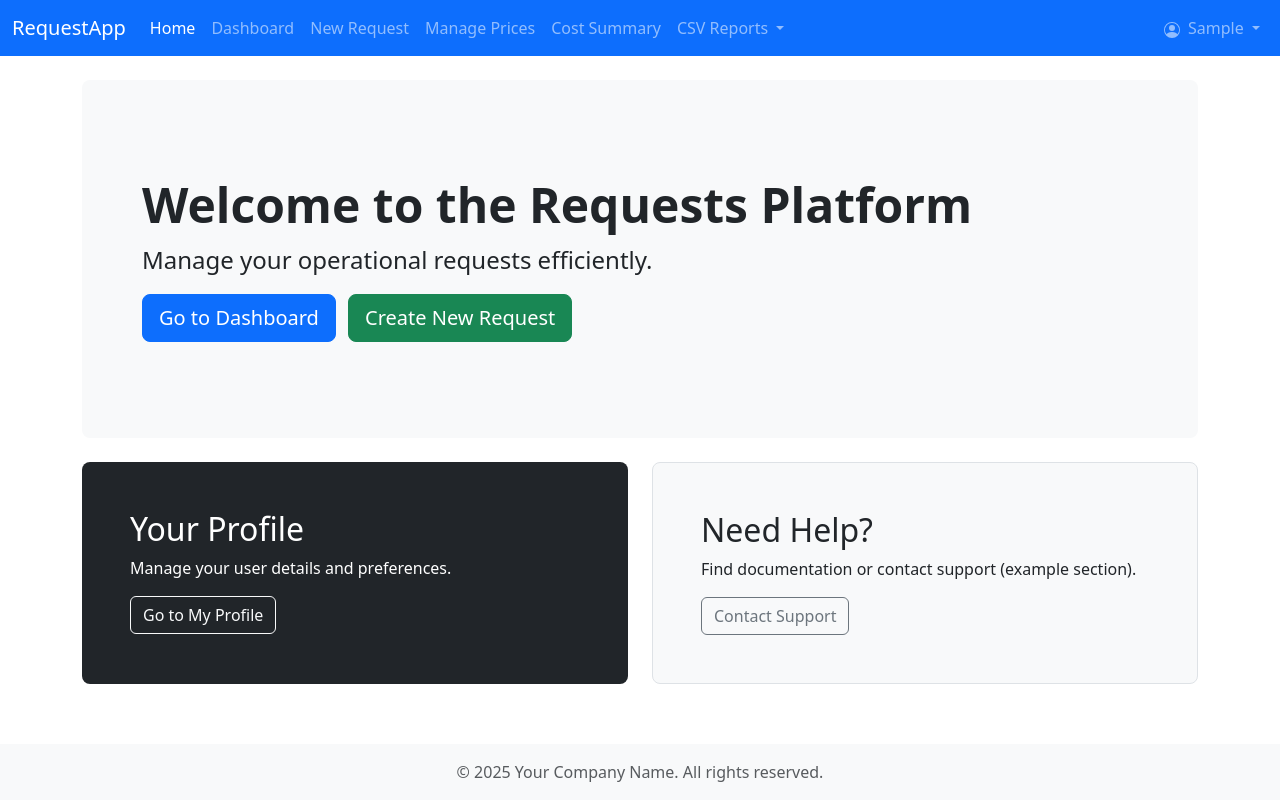
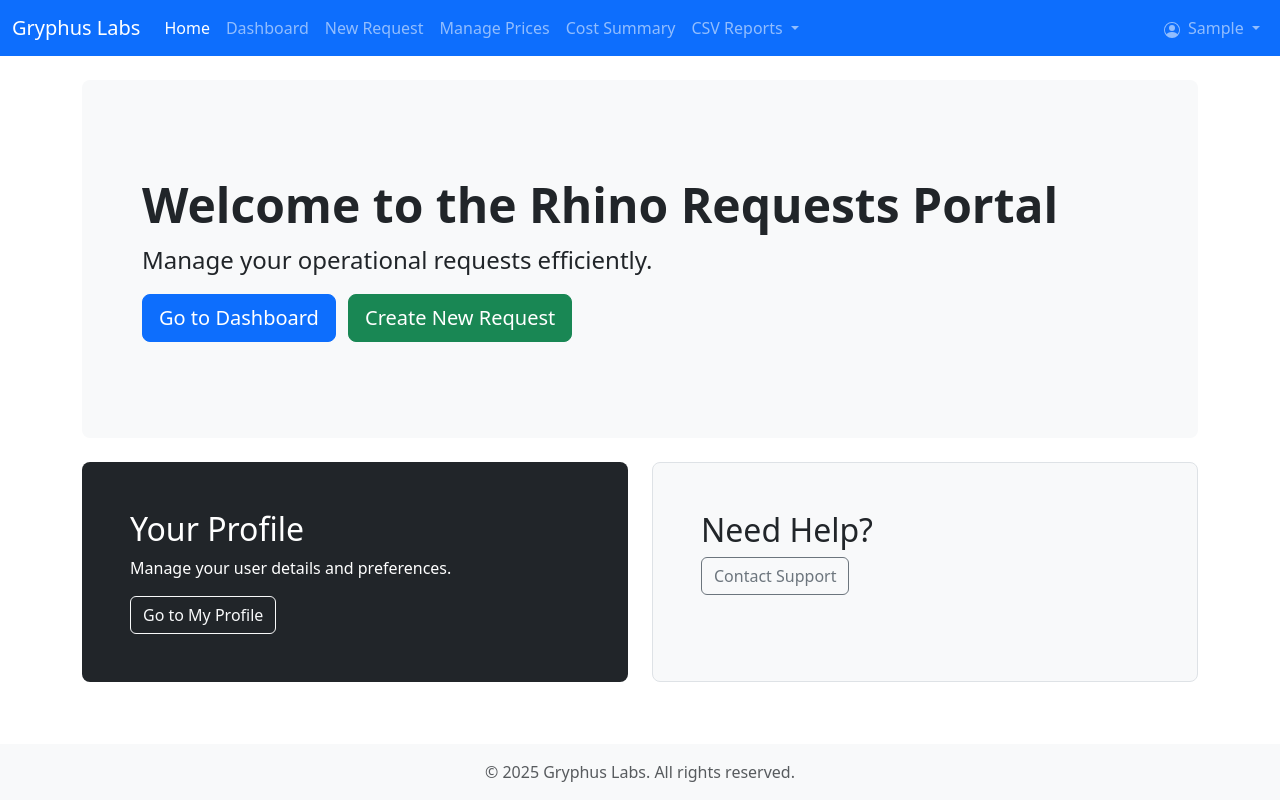
Before and after one commit to oscarmbv/requests-webpage, a Django app: page /rhino/ in a window 1280 px wide. Run offline with Django 5.2, Linux system fonts and the light colour scheme; the visitor is signed in with stand-in values (Sample User, id 1).

Commit message:
Added Gryphus Labs name

```diff
--- a/tasks/templates/base.html
+++ b/tasks/templates/base.html
@@ -4,7 +4,7 @@
 <head>
     <meta charset="UTF-8">
     <meta name="viewport" content="width=device-width, initial-scale=1.0">
-    <title>{% block title %}Requests Platform{% endblock %}</title>
+    <title>{% block title %}Rhino Requests Portal{% endblock %}</title>
     <link href="https://cdn.jsdelivr.net/npm/bootstrap@5.3.3/dist/css/bootstrap.min.css" rel="stylesheet" integrity="sha384-QWTKZyjpPEjISv5WaRU9OFeRpok6YctnYmDr5pNlyT2bRjXh0JMhjY6hW+ALEwIH" crossorigin="anonymous">
     {% block extra_css %}{% endblock %}
     <style>
@@ -16,7 +16,7 @@
 <body>
     <nav class="navbar navbar-expand-lg navbar-dark bg-primary fixed-top">
       <div class="container-fluid">
-        <a class="navbar-brand" href="{% url 'tasks:home' %}">RequestApp</a>
+        <a class="navbar-brand" href="{% url 'tasks:home' %}">Gryphus Labs</a>
         <button class="navbar-toggler" type="button" data-bs-toggle="collapse" data-bs-target="#navbarNav" aria-controls="navbarNav" aria-expanded="false" aria-label="Toggle navigation">
           <span class="navbar-toggler-icon"></span>
         </button>
@@ -115,7 +115,7 @@
 
     <footer class="py-3 bg-light text-center text-muted">
         <div class="container">
-            <p class="mb-0">&copy; {% now "Y" %} Your Company Name. All rights reserved.</p>
+            <p class="mb-0">&copy; {% now "Y" %} Gryphus Labs. All rights reserved.</p>
         </div>
     </footer>
 
--- a/tasks/templates/tasks/home.html
+++ b/tasks/templates/tasks/home.html
@@ -1,13 +1,13 @@
 {% extends "base.html" %} {# Hereda de la plantilla base mejorada #}
 {% load static %} {# Cargar static si necesitas imágenes u otros assets aquí #}
 
-{% block title %}Home - Requests Platform{% endblock %} {# Título específico para esta página #}
+{% block title %}Home - Rhino Requests Portal{% endblock %} {# Título específico para esta página #}
 
 {% block content %}
 {# Usar un div estilizado como "jumbotron" o "hero unit" para la bienvenida #}
 <div class="p-5 mb-4 bg-light rounded-3">
   <div class="container-fluid py-5">
-    <h1 class="display-5 fw-bold">Welcome to the Requests Platform</h1>
+    <h1 class="display-5 fw-bold">Welcome to the Rhino Requests Portal</h1>
     <p class="col-md-8 fs-4">Manage your operational requests efficiently.</p>
     {# Añadir botones para acciones comunes #}
     <a href="{% url 'tasks:rhino_dashboard' %}" class="btn btn-primary btn-lg me-2" type="button">Go to Dashboard</a>
@@ -28,8 +28,7 @@
       <div class="col-md-6">
         <div class="h-100 p-5 bg-body-tertiary border rounded-3">
           <h2>Need Help?</h2>
-          <p>Find documentation or contact support (example section).</p>
-          <button class="btn btn-outline-secondary" type="button">Contact Support</button> {# Ejemplo #}
+          <a class="btn btn-outline-secondary" href="mailto:info@gryphuslabs.com" role="button">Contact Support</a>
         </div>
       </div>
     </div>
```
